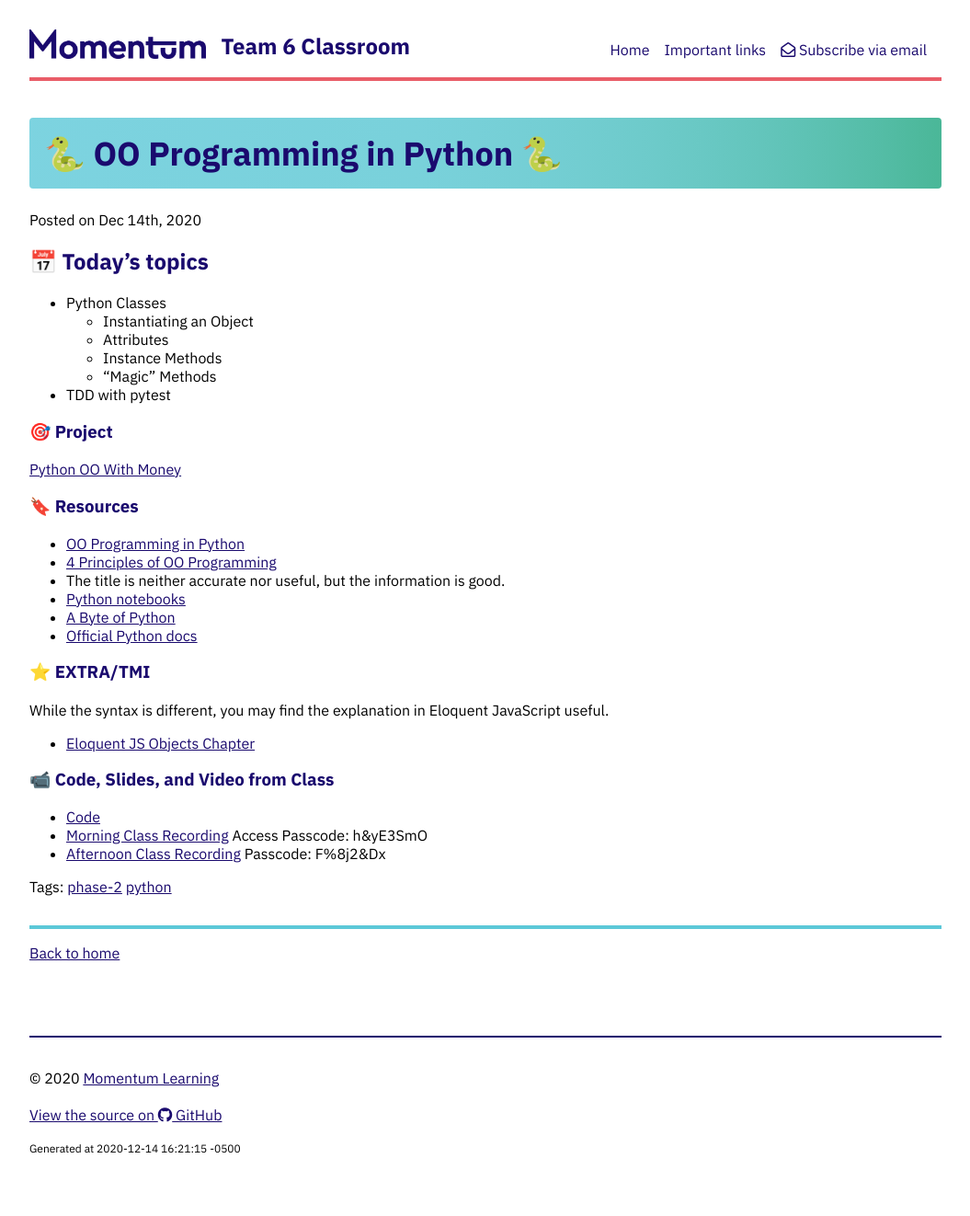
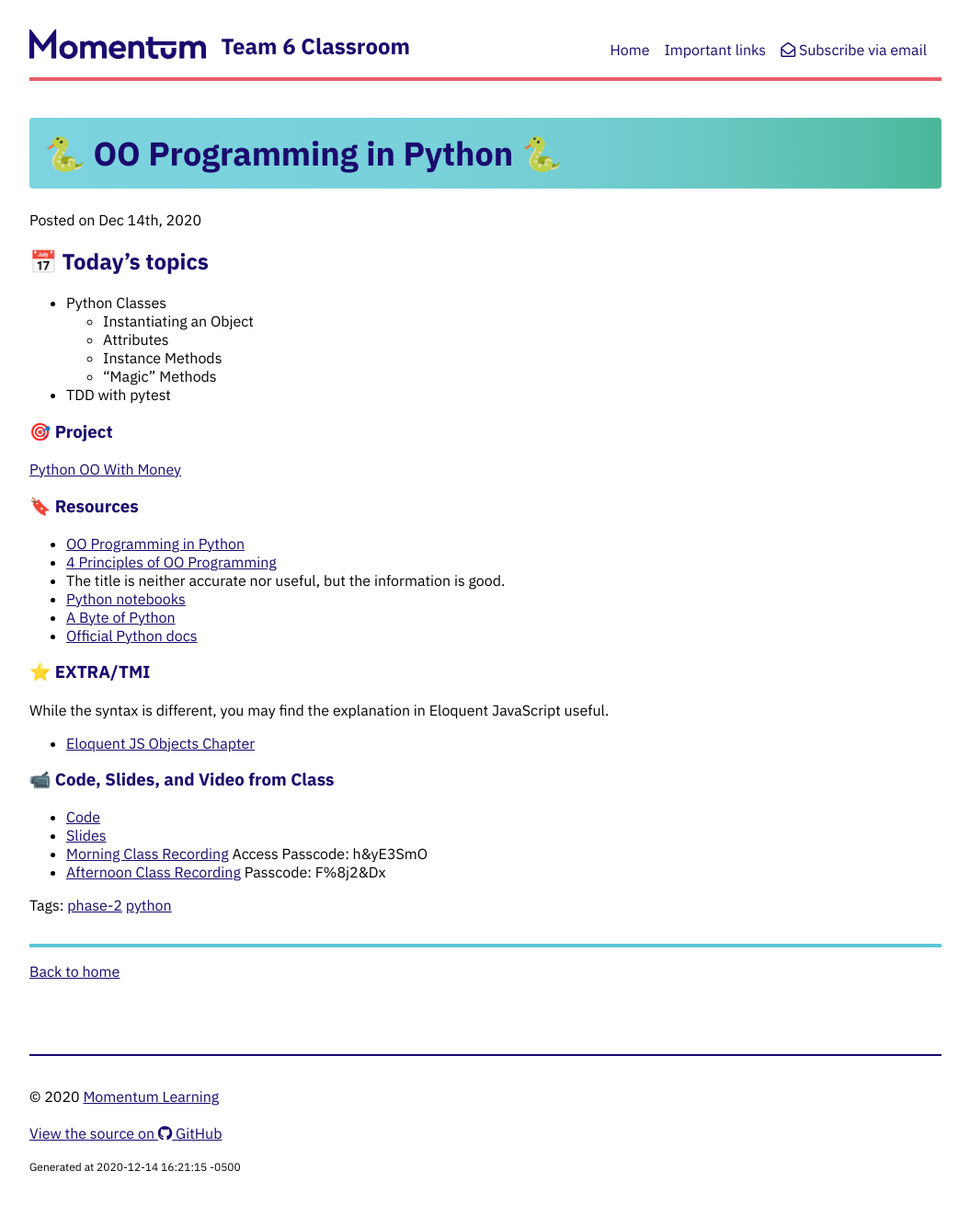
Before and after one commit to momentum-team-6/momentum-team-6.github.io, a Jekyll site: the page built from _posts/2020-12-14-python-oo.md, in a window 1280 px wide. Shown: the whole page at 92% size, without its empty margins (112-1167 px from the left). Built offline with Jekyll 4.4.1, drawn with Linux system fonts in a browser that asks for light colours; nearby versions of some CDN libraries.

Commit message:
add 12/14 slides

```diff
--- a/_posts/2020-12-14-python-oo.md
+++ b/_posts/2020-12-14-python-oo.md
@@ -33,6 +33,7 @@ While the syntax is different, you may find the explanation in Eloquent JavaScri
 ### 📹 Code, Slides, and Video from Class
 
 * [Code](https://github.com/momentum-team-6/examples/)
+* [Slides](https://docs.google.com/presentation/d/1_Yp2eRMMJv3CQaN4neiD1xJOjjyKxlp9iC_2EpNzvJM/edit?usp=sharing)
 * [Morning Class Recording](https://us02web.zoom.us/rec/share/XK34xQ25G9H3iEC0ugUCgN19QAp2Mcm9u1EKNkIh4okkNbqv0BJj8ozjpdggmrF0.oe1gyj2Xd5O12cC8)
 Access Passcode: h&yE3SmO
 * [Afternoon Class Recording](https://us02web.zoom.us/rec/share/A8kWrOGFB1vZvxAsgxPZ0vtvb4H4Fc3z_qLtVG9rtiKMngx-P-mZ94BSW7eeU7Ad.Wv5jU00fP2ZzzflG )
```
